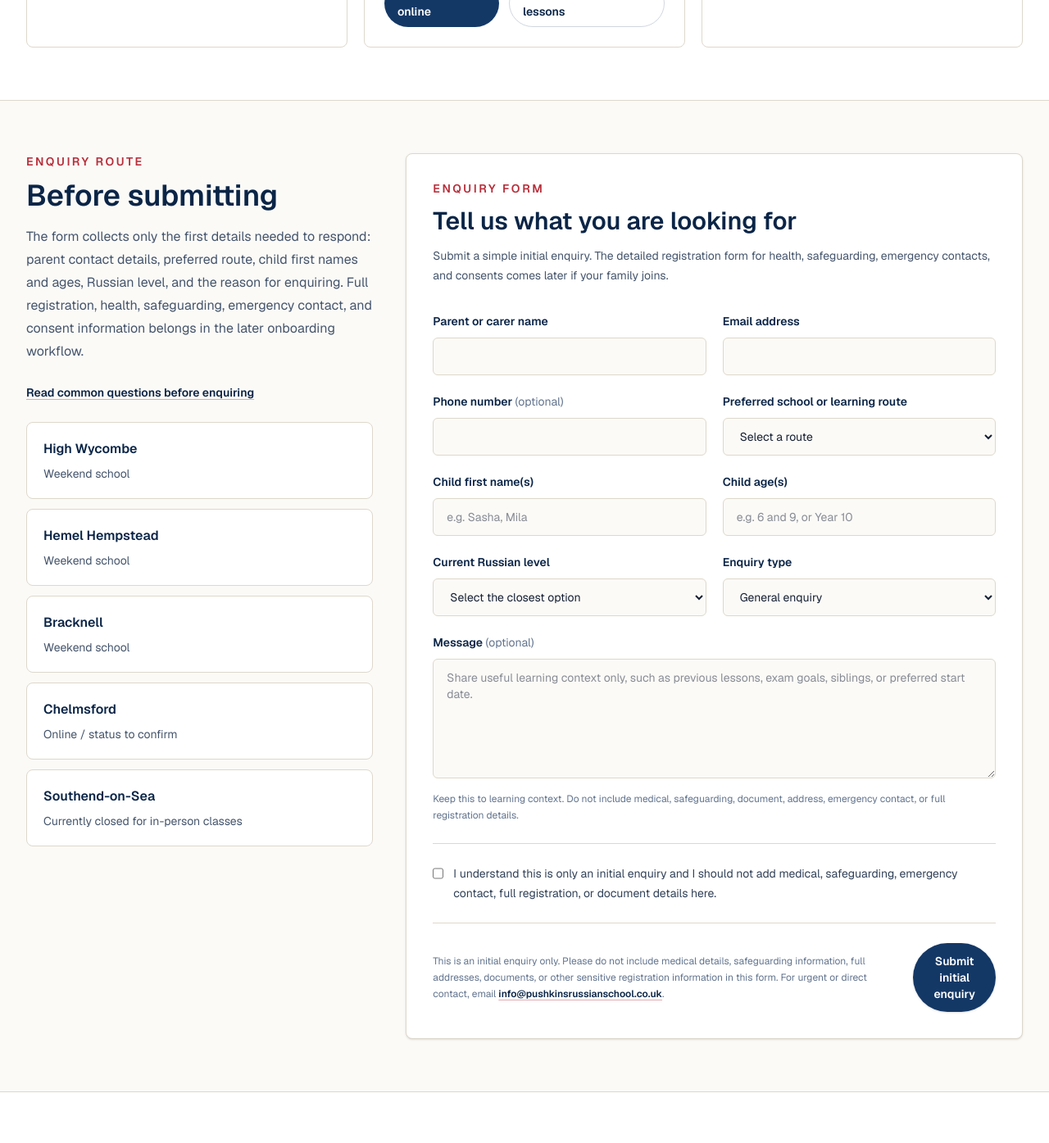
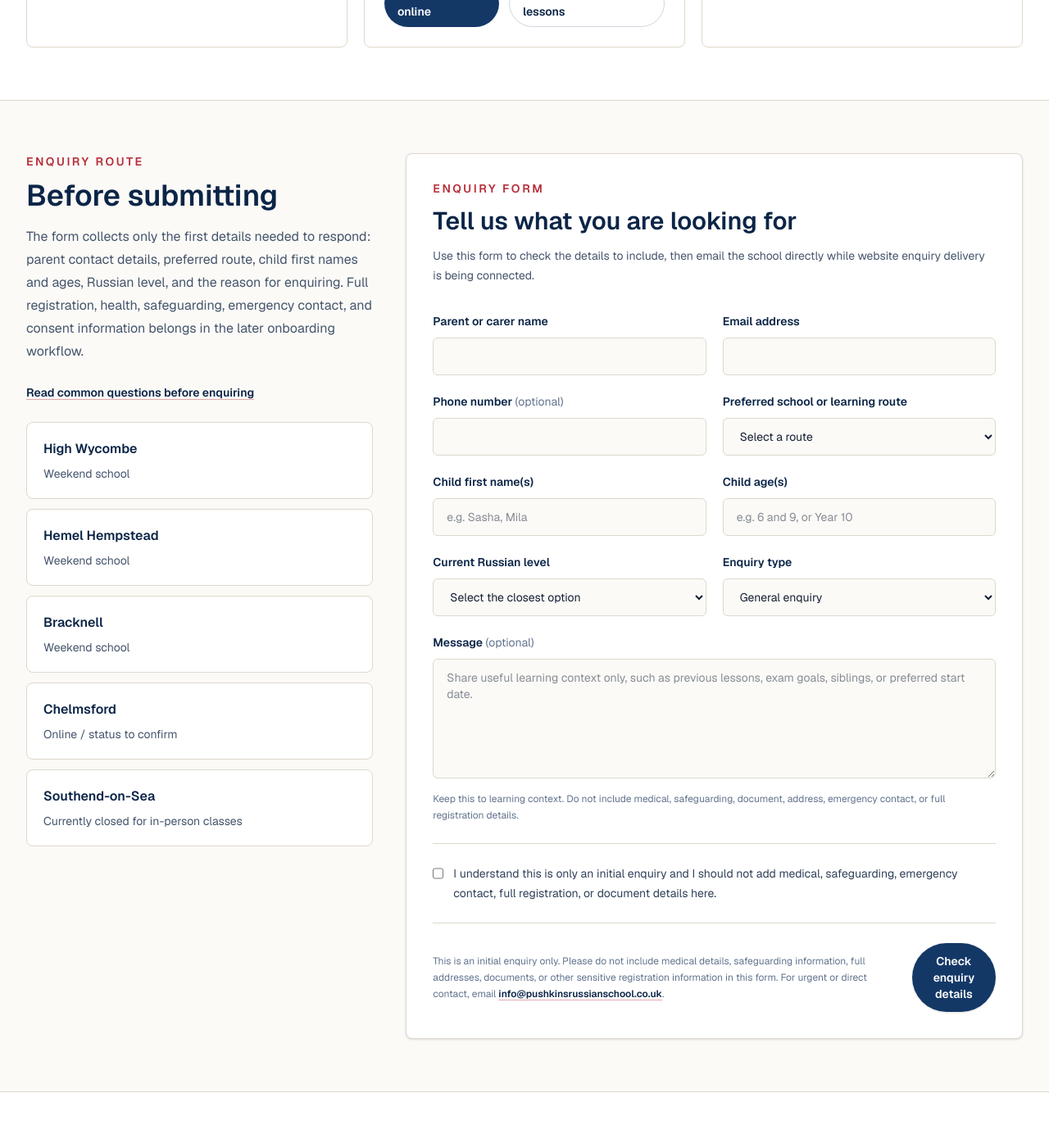
Before and after one commit to AntonV0/pushkins-russian-school, a Next.js app: page /contact in a window 1280 px wide. Shown: the part 1377-2772 px from the top of the page at 82% size. Built offline with nearby package versions, Linux system fonts and the light colour scheme.

Commit message:
fix(forms): clarify preview enquiry mode

```diff
--- a/src/app/contact/page.tsx
+++ b/src/app/contact/page.tsx
@@ -39,6 +39,10 @@ export default async function ContactPage({ searchParams }: ContactPageProps) {
     ? params?.school
     : undefined;
   const selectedIntent = params?.intent;
+  const enquiryStorageReady =
+    process.env.ENQUIRY_STORAGE_MODE === "supabase" &&
+    Boolean(process.env.NEXT_PUBLIC_SUPABASE_URL) &&
+    Boolean(process.env.NEXT_PUBLIC_SUPABASE_ANON_KEY);
 
   return (
     <main>
@@ -149,6 +153,7 @@ export default async function ContactPage({ searchParams }: ContactPageProps) {
           <EnquiryForm
             selectedSchool={selectedSchool}
             selectedIntent={selectedIntent}
+            mode={enquiryStorageReady ? "live" : "preview"}
           />
         </div>
       </section>
--- a/src/components/site/enquiry-form.tsx
+++ b/src/components/site/enquiry-form.tsx
@@ -22,11 +22,13 @@ import {
 type EnquiryFormProps = {
   selectedSchool?: string;
   selectedIntent?: string;
+  mode?: "live" | "preview";
 };
 
 export function EnquiryForm({
   selectedSchool,
   selectedIntent,
+  mode = "preview",
 }: EnquiryFormProps) {
   const [state, formAction] = useActionState(
     submitEnquiry,
@@ -36,6 +38,10 @@ export function EnquiryForm({
   const initialPreferredRoute = getInitialPreferredRoute(selectedSchool);
   const initialIntent = normalizeEnquiryIntent(selectedIntent);
   const statusId = "enquiry-form-status";
+  const formIntro =
+    mode === "live"
+      ? "Submit a simple initial enquiry. The detailed registration form for health, safeguarding, emergency contacts, and consents comes later if your family joins."
+      : "Use this form to check the details to include, then email the school directly while website enquiry delivery is being connected.";
 
   return (
     <form
@@ -57,9 +63,7 @@ export function EnquiryForm({
           className="mt-3 text-sm leading-6 text-slate-600"
           aria-live="polite"
         >
-          Submit a simple initial enquiry. The detailed registration form for
-          health, safeguarding, emergency contacts, and consents comes later if
-          your family joins.
+          {formIntro}
         </p>
       </div>
 
@@ -325,7 +329,7 @@ export function EnquiryForm({
           </a>
           .
         </p>
-        <SubmitButton />
+        <SubmitButton mode={mode} />
       </div>
     </form>
   );
@@ -401,7 +405,11 @@ function errorDescribedBy(
     .join(" ") || undefined;
 }
 
-function SubmitButton() {
+function SubmitButton({
+  mode,
+}: {
+  mode: NonNullable<EnquiryFormProps["mode"]>;
+}) {
   const { pending } = useFormStatus();
 
   return (
@@ -410,7 +418,13 @@ function SubmitButton() {
       disabled={pending}
       className="inline-flex items-center justify-center rounded-full bg-brand-blue px-5 py-3 text-sm font-semibold text-white shadow-sm transition hover:bg-brand-blue-strong focus:outline-none focus:ring-2 focus:ring-brand-blue/30 disabled:cursor-not-allowed disabled:bg-slate-400"
     >
-      {pending ? "Submitting..." : "Submit initial enquiry"}
+      {pending
+        ? mode === "live"
+          ? "Submitting..."
+          : "Checking..."
+        : mode === "live"
+          ? "Submit initial enquiry"
+          : "Check enquiry details"}
     </button>
   );
 }
```
